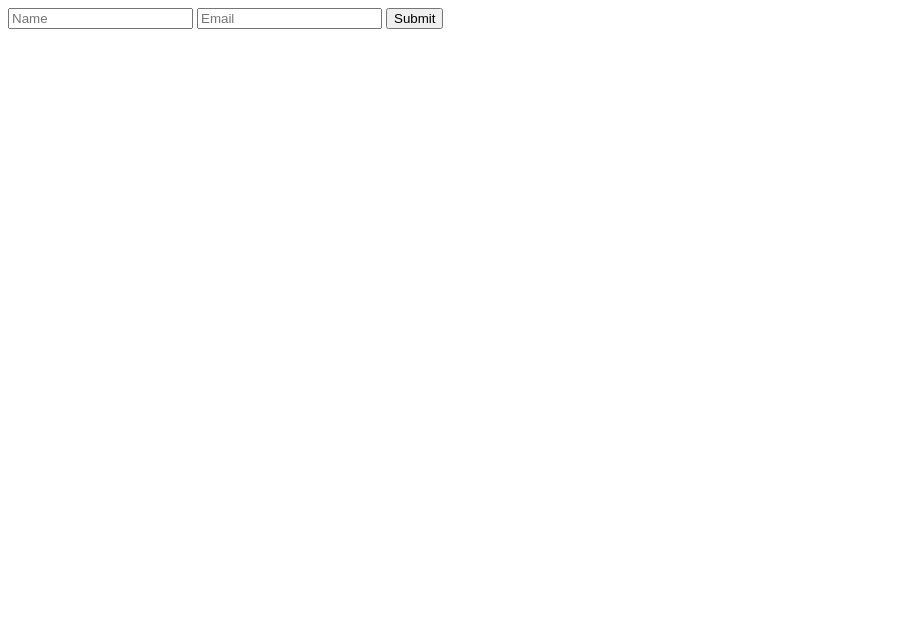
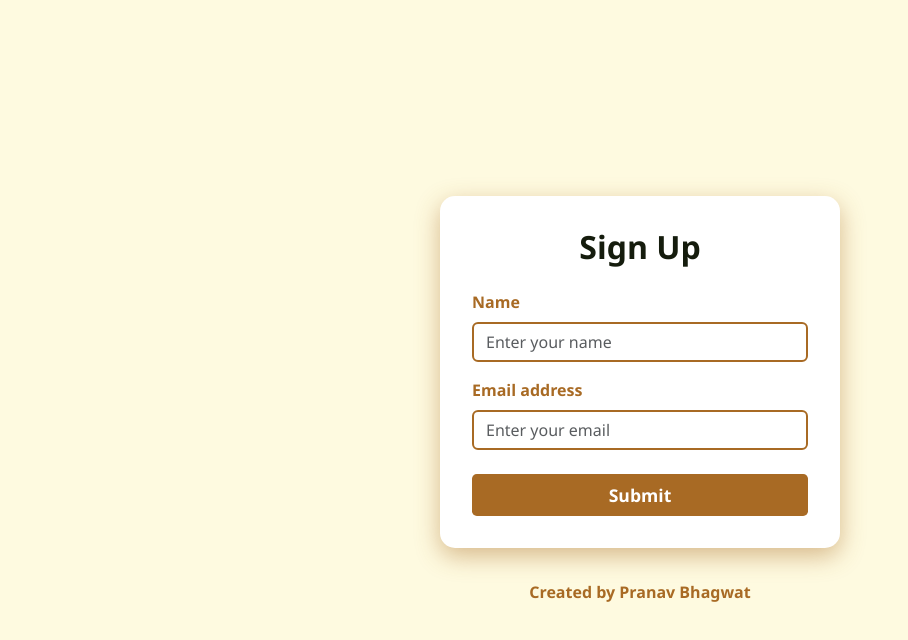
Before and after one commit to pranav-jpeg/webapp, a website: page public/index.html in a window 1280 px wide. Shown: the whole page, without its empty margins (0-908 px from the left). Drawn offline with nearby package versions, Linux system fonts and the light colour scheme.

Commit message:
Initial commit

```diff
--- a/public/index.html
+++ b/public/index.html
@@ -1,10 +1,88 @@
 <!DOCTYPE html>
-<html>
+<html lang="en">
+<head>
+  <meta charset="UTF-8" />
+  <meta name="viewport" content="width=device-width, initial-scale=1" />
+  <title>Beautiful Colored Form</title>
+  <!-- Bootstrap CSS CDN -->
+  <link href="https://cdn.jsdelivr.net/npm/bootstrap@5.3.0/dist/css/bootstrap.min.css" rel="stylesheet"/>
+  <style>
+    body {
+      background: #FEFAE0;
+      height: 100vh;
+      font-family: 'Segoe UI', Tahoma, Geneva, Verdana, sans-serif;
+      color: #151C0D;
+    }
+    form {
+      background-color: #FFFFFF;
+      border-radius: 15px;
+      box-shadow: 0 8px 24px rgba(168, 106, 36, 0.45);
+      padding: 2rem;
+      max-width: 400px;
+      width: 100%;
+    }
+    label {
+      color: #A86A24;
+      font-weight: 600;
+    }
+    input.form-control {
+      border: 2px solid #A86A24;
+      background-color: #FFFFFF;
+      color: #151C0D;
+      transition: border-color 0.3s ease, box-shadow 0.3s ease;
+    }
+    input.form-control:focus {
+      border-color: #588B8B;
+      box-shadow: 0 0 10px #588B8B77;
+      background-color: #FEFAE0;
+      color: #151C0D;
+    }
+    button {
+      background: #A86A24;
+      border: none;
+      font-weight: 700;
+      font-size: 1.1rem;
+      color: #FFFFFF;
+      transition: background-color 0.3s ease;
+      width: 100%;
+      padding: 0.5rem 0;
+      border-radius: 0.3rem;
+    }
+    button:hover {
+      background: #588B8B;
+    }
+    h2 {
+      color: #151C0D;
+      font-weight: 700;
+      margin-bottom: 1.5rem;
+      text-align: center;
+    }
+    .credit {
+      text-align: center;
+      margin-top: 2rem;
+      color: #A86A24;
+      font-weight: 600;
+      font-size: 1rem;
+    }
+  </style>
+</head>
 <body>
-  <form action="/submit" method="post">
-    <input name="username" placeholder="Name" required>
-    <input name="email" placeholder="Email" type="email" required>
-    <button type="submit">Submit</button>
-  </form>
+  <div class="d-flex flex-column justify-content-center align-items-center vh-100">
+    <form action="/submit" method="post">
+      <h2>Sign Up</h2>
+      <div class="mb-3">
+        <label for="username" class="form-label">Name</label>
+        <input name="username" id="username" type="text" class="form-control" placeholder="Enter your name" required />
+      </div>
+      <div class="mb-4">
+        <label for="email" class="form-label">Email address</label>
+        <input name="email" id="email" type="email" class="form-control" placeholder="Enter your email" required />
+      </div>
+      <button type="submit">Submit</button>
+    </form>
+    <div class="credit">Created by Pranav Bhagwat</div>
+  </div>
+  <!-- Bootstrap JS Bundle -->
+  <script src="https://cdn.jsdelivr.net/npm/bootstrap@5.3.0/dist/js/bootstrap.bundle.min.js"></script>
 </body>
 </html>
```
